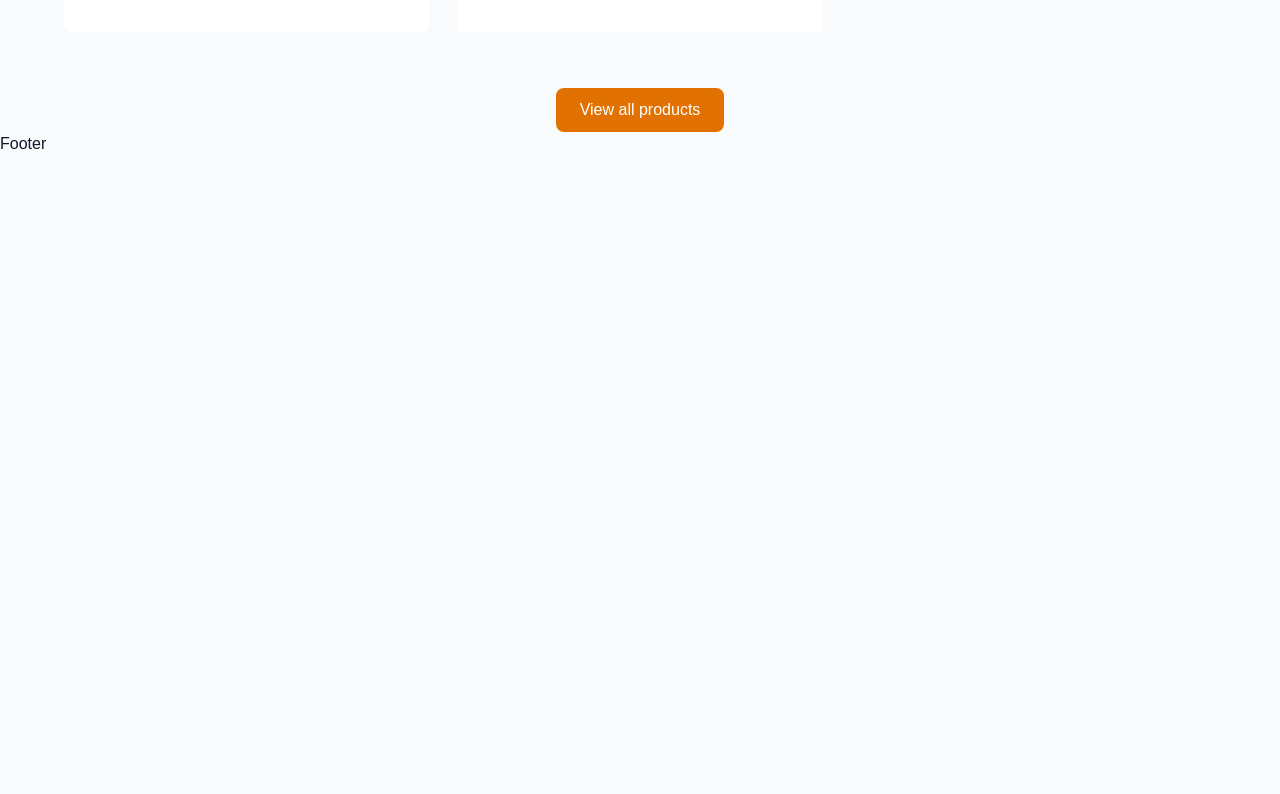
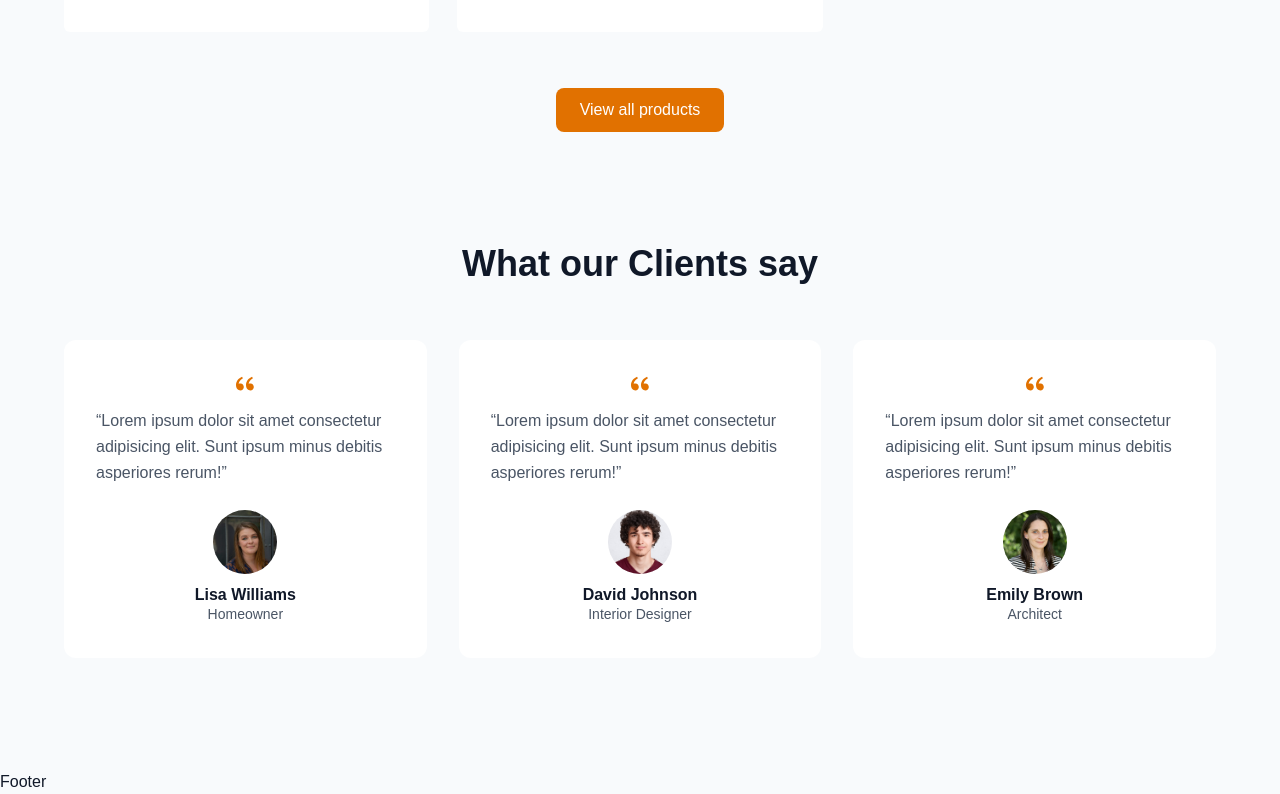
Before and after one commit to arnaldo16763695/ecommerce-food, a Next.js app: page / in a window 1280 px wide. Shown: the part 3113-3907 px from the top of the page. Before the commit the page ends 3269 px from the top, so only its background shows below. Built offline with nearby package versions, Linux system fonts and the light colour scheme; a web font is replaced by a local one.

Commit message:
add testimonials section

```diff
--- a/app/page.tsx
+++ b/app/page.tsx
@@ -1,7 +1,8 @@
-import { allProducts, categoryItems } from "@/data/data";
+import { allProducts, categoryItems, testimonials } from "@/data/data";
 import Image from "next/image";
 import ProductCard from "@/components/ProductCard";
 import Link from "next/link";
+import { RiDoubleQuotesL } from "@remixicon/react";
 
 export default function Home() {
   return (
@@ -58,9 +59,45 @@ export default function Home() {
               <ProductCard key={product.id} {...product} />
             ))}
           </div>
-          <Link href="/shop" className="btn-primary block mt-14 mx-auto max-w-max">
+          <Link
+            href="/shop"
+            className="btn-primary block mt-14 mx-auto max-w-max"
+          >
             View all products
           </Link>
+        </div>
+      </section>
+
+      {/* Testimonials  */}
+      <section className="py-28">
+        <div className="container">
+          <h2 className="section-title text-center">What our Clients say</h2>
+          <div className="grid gap-8 grid-cols-1 md:grid-cols-2 lg:grid-cols-3 mt-11 lg:mt-14">
+            {testimonials.map((testimonial) => (
+              // Card
+              <div key={testimonial.id} className="bg-white dark:bg-gray-900 p-8 rounded-xl flex flex-col items-center">
+                <span className="text-amber-600 mb-3">
+                  <RiDoubleQuotesL />
+                </span>
+                <p className="text-gray-600 mb-6">&ldquo;{testimonial.quote}&rdquo;</p>
+                <div className="flex flex-col items-center mt-auto">
+                  <div className="size-16">
+                    <Image
+                      src={testimonial.img}
+                      alt={testimonial.name}
+                      width={150}
+                      height={150}
+                      className="w-full h-full object-cover rounded-full"
+                    />
+                  </div>
+                  <div className="mt-3 text-center">
+                      <h3>{testimonial.name}</h3>
+                      <p className="text-sm text-gray-600">{testimonial.role}</p>
+                  </div>
+                </div>
+              </div>
+            ))}
+          </div>
         </div>
       </section>
     </>
```
